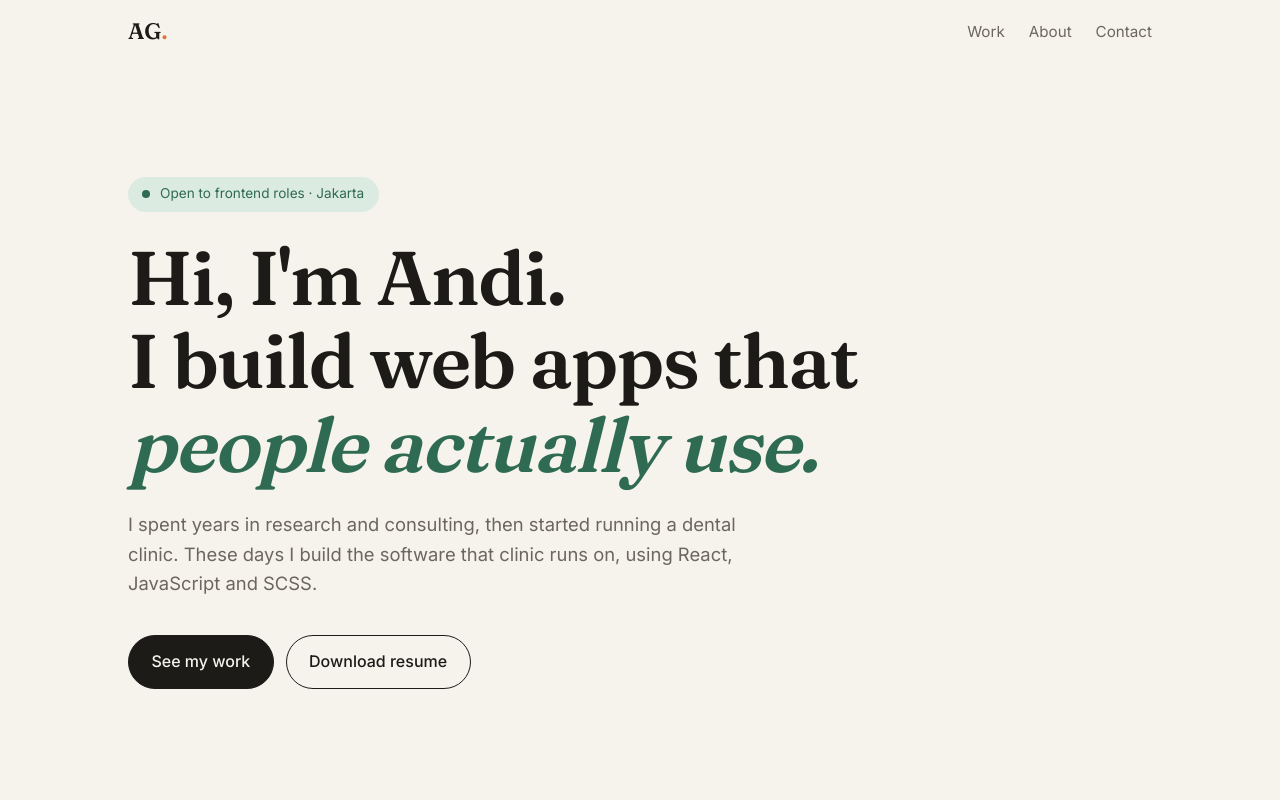
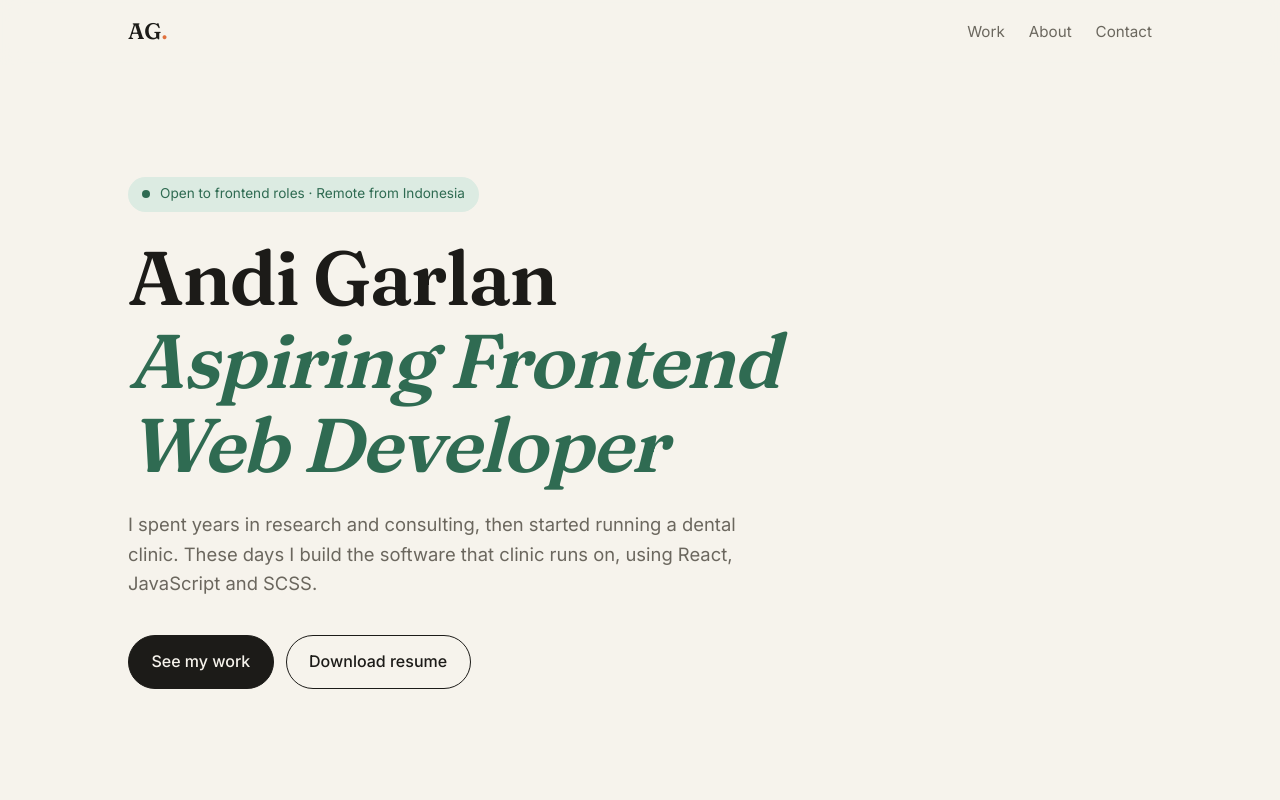
Before and after one commit to garlan730/porto-web, a website: page index.html in a window 1280 px wide. Shown: the top 800 px of the page. Drawn offline with Linux system fonts and the light colour scheme.

Commit message:
Update hero name, title and availability
Co-Authored-By: Claude Opus 5.5 (1M context) <noreply@anthropic.com>
Claude-Session: https://claude.ai/code/session_01YZMPoJyziEzjBda1Cr7RK5

```diff
--- a/index.html
+++ b/index.html
@@ -14,7 +14,7 @@
       href="https://fonts.googleapis.com/css2?family=Fraunces:opsz,wght@9..144,500;9..144,600&family=Inter:wght@400;500;600&display=swap"
       rel="stylesheet"
     />
-    <link rel="stylesheet" href="css/style.css?v=6" />
+    <link rel="stylesheet" href="css/style.css?v=7" />
   </head>
   <body>
     <header class="nav">
@@ -31,10 +31,10 @@
     <main id="top">
       <!-- ====== HERO ====== -->
       <section class="hero container">
-        <p class="pill"><span class="pill__dot"></span>Open to frontend roles · Jakarta</p>
+        <p class="pill"><span class="pill__dot"></span>Open to frontend roles · Remote from Indonesia</p>
         <h1 class="hero__title">
-          Hi, I'm Andi.<br />
-          I build web apps that <em>people actually use.</em>
+          Andi Garlan<br />
+          <em>Aspiring Frontend Web Developer</em>
         </h1>
         <p class="hero__lead">
           I spent years in research and consulting, then started running a dental clinic. These
@@ -297,6 +297,6 @@
       <p>© <span id="year">2026</span> Andi Garlan · Built by hand with HTML, SCSS and JavaScript</p>
     </footer>
 
-    <script src="js/main.js?v=6"></script>
+    <script src="js/main.js?v=7"></script>
   </body>
 </html>
```
